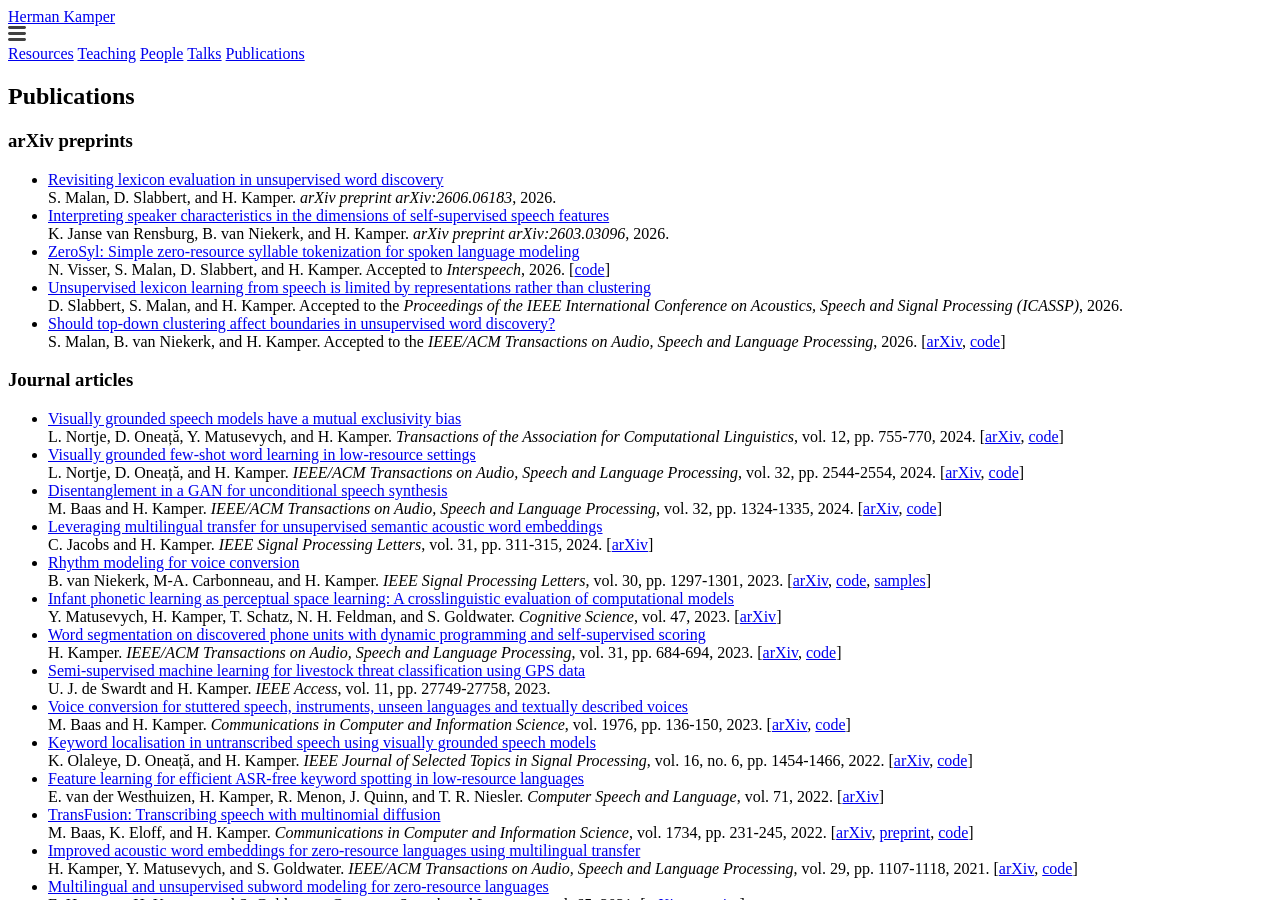
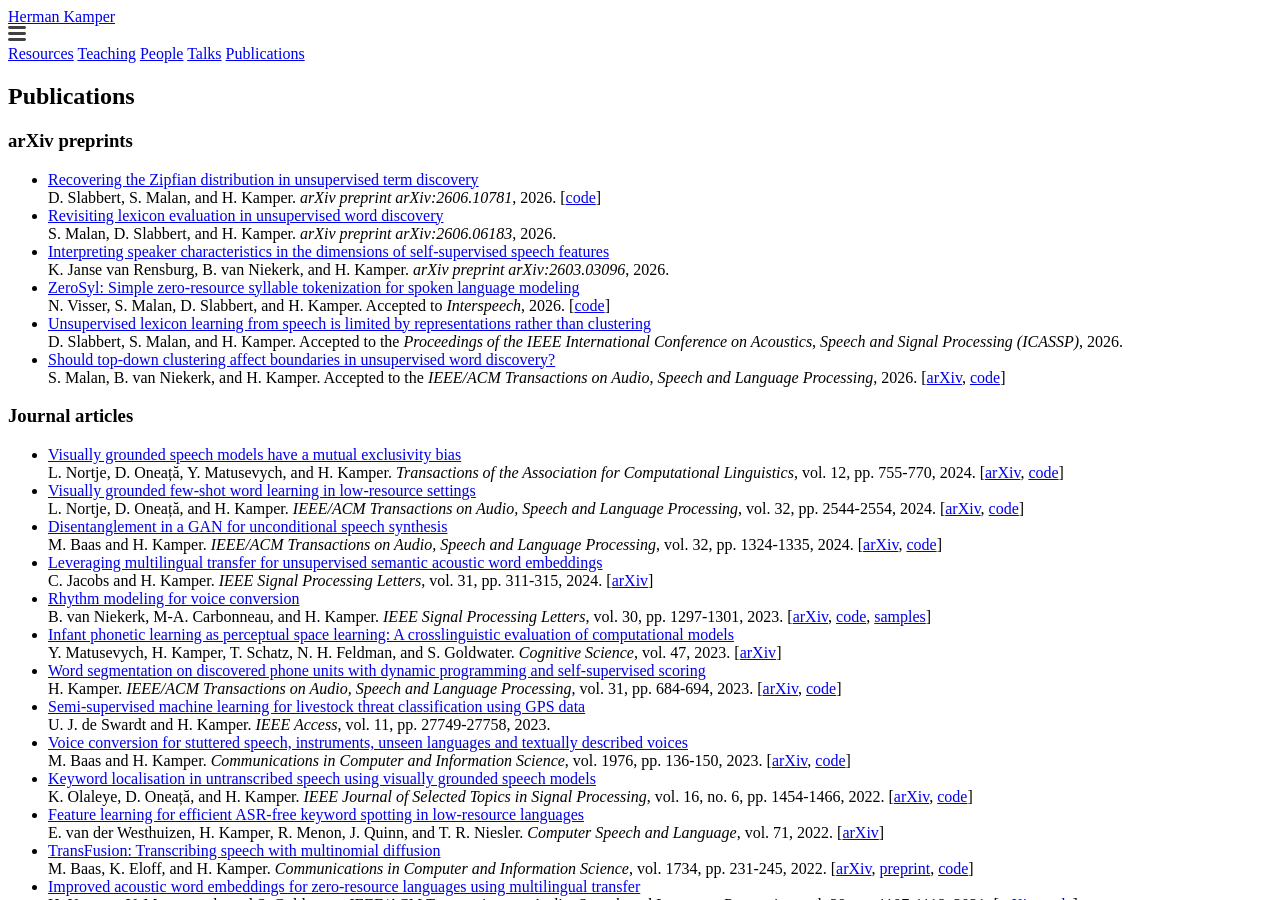
Before and after one commit to kamperh/kamperh.github.io, a Jekyll site: the page built from publications.md, in a window 1280 px wide and 900 px high. Built offline with Jekyll 4.4.1, drawn with Linux system fonts in a browser that asks for light colours; a style sheet for code colours, icons or effects is not loaded.

Commit message:
Update publications.md

```diff
--- a/publications.md
+++ b/publications.md
@@ -10,6 +10,8 @@ order: 5
 
 ### arXiv preprints
 
+- [Recovering the Zipfian distribution in unsupervised term discovery](https://arxiv.org/abs/2606.10781)
+  D. Slabbert, S. Malan, and H. Kamper. *arXiv preprint arXiv:2606.10781*, 2026. [[code](https://github.com/adendorffy/zipf-clus)]
 - [Revisiting lexicon evaluation in unsupervised word discovery](https://arxiv.org/abs/2606.06183)
   S. Malan, D. Slabbert, and H. Kamper. *arXiv preprint arXiv:2606.06183*, 2026.
 - [Interpreting speaker characteristics in the dimensions of self-supervised speech features](http://arxiv.org/abs/2603.03096)
```
